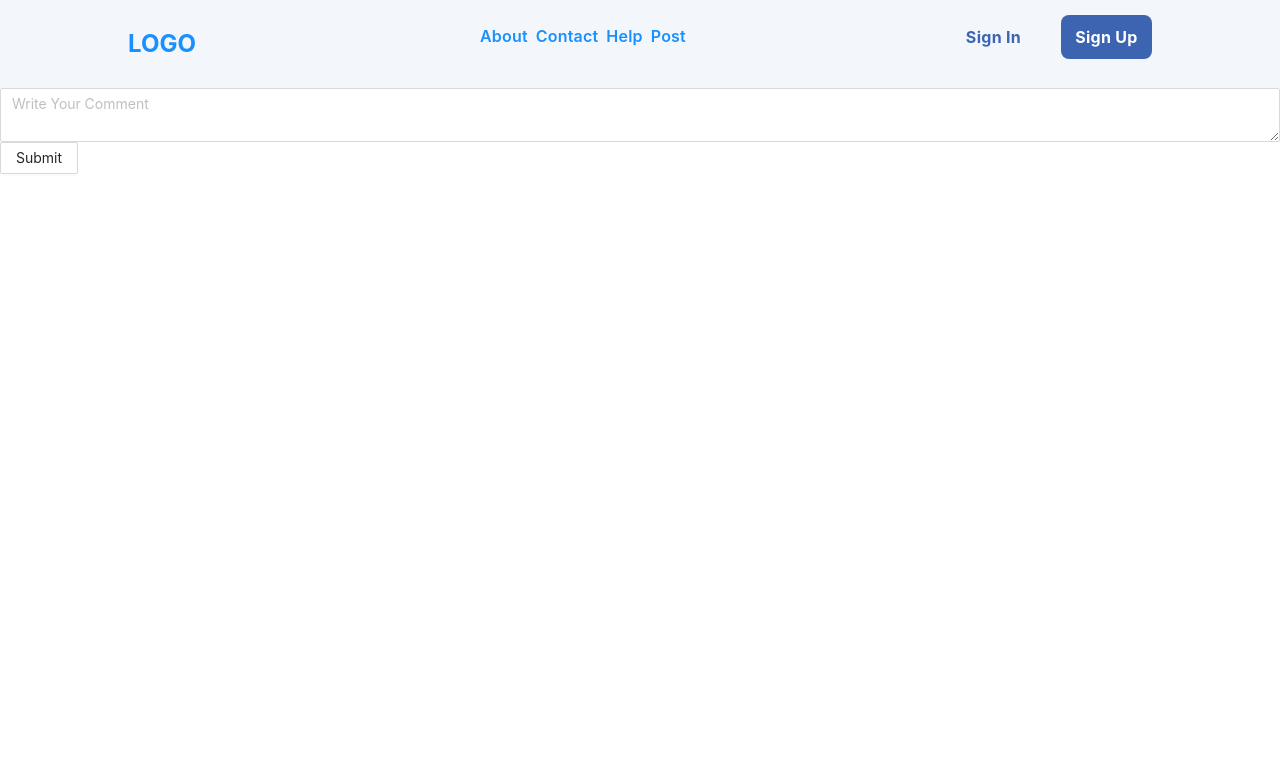
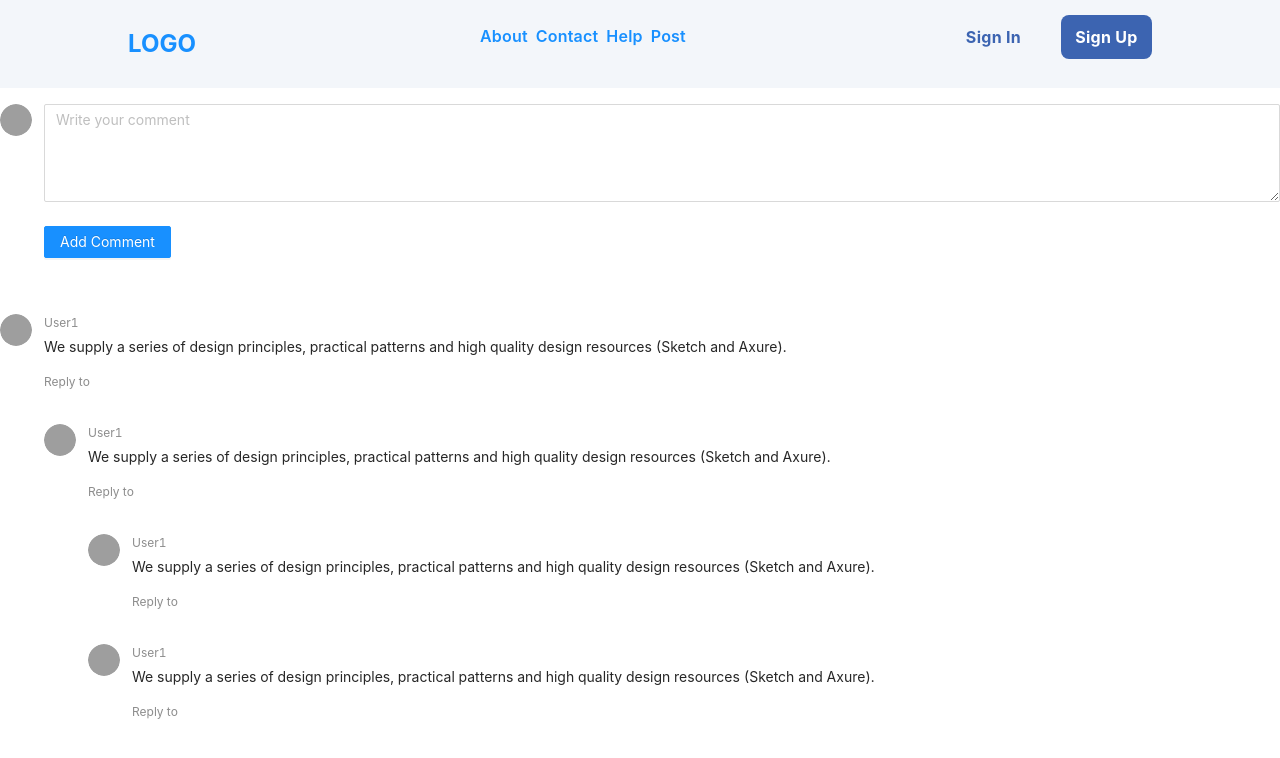
Before and after one commit to WCS-DLC-Bitcoin-Fake-News/front-end, a React (Create React App) app: page /comments in a window 1280 px wide. Shown: the top 758 px of the page. Built offline with nearby package versions, Linux system fonts and the light colour scheme; grey boxes are pictures that could not be loaded.

Commit message:
fixed the comment field and renamed a component

```diff
--- a/src/App.js
+++ b/src/App.js
@@ -9,7 +9,7 @@ import Signup from "./pages/Signup";
 import Signin from "./pages/Signin";
 import PostEditor from "./components/PostEditor";
 import CommentField from "./components/CommentField";
-import CommentTest from "./components/CommentTest";
+import CommentEditor from "./components/CommentEditor";
 import CommentContainer from "./components/CommentContainer";
 
 function App() {
@@ -25,8 +25,8 @@ function App() {
         <Route exact path="/post" component={PostEditor} />
         <Route exact path="/signup" component={Signup} />
         <Route exact path="/signin" component={Signin} />
-        <Route exact path="/comments" component={CommentField} />
-        <Route exact path="/commenttest" component={CommentContainer} />
+
+        <Route exact path="/comments" component={CommentContainer} />
       </Switch>
     </Router>
   );
--- a/src/components/CommentContainer.js
+++ b/src/components/CommentContainer.js
@@ -7,7 +7,10 @@ const { TextArea } = Input;
 const Editor = ({ onChange, onSubmit, submitting, value }) => (
   <>
     <Form.Item>
-      <TextArea rows={4} onChange={onChange} value={value} />
+      <TextArea
+        rows={4}
+        /* onChange={onChange} value={value} */ placeholder="Write your comment"
+      />
     </Form.Item>
     <Form.Item>
       <Button
```
Also changed, not shown: src/components/CommentEditor.js (renamed from src/components/CommentTest.js).
